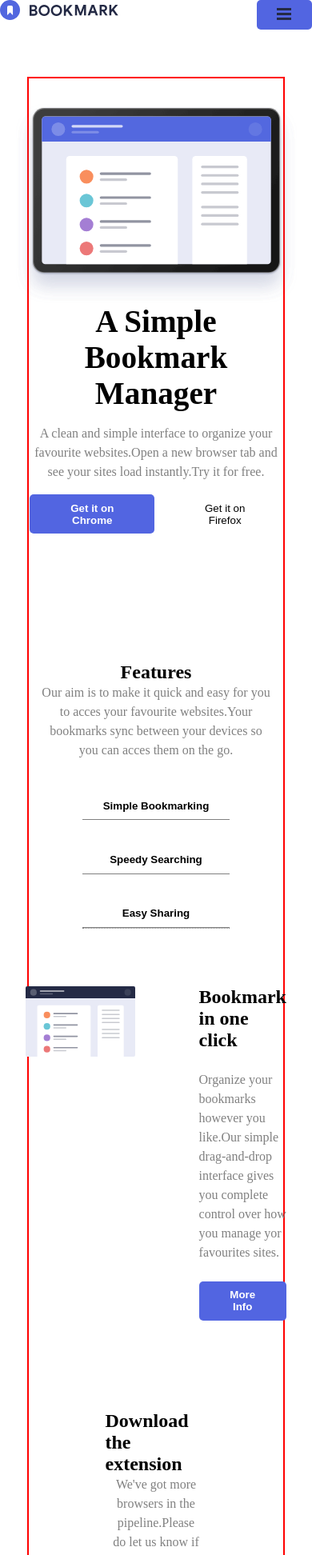
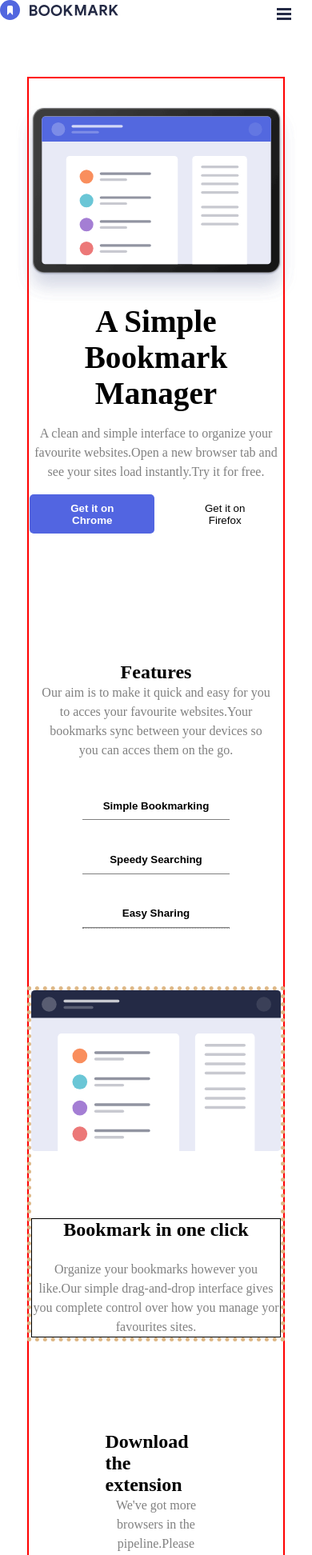
Before and after one commit to MSG-DEVELOPER/ITACADEMY-S5-REACT_BASIC, a React (Vite) app: page / in a window 390 px wide. Shown: the top 1944 px of the page at 80% size. Built offline with nearby package versions, Linux system fonts and the light colour scheme.

Commit message:
QueryFeatures terminado. Contenido y pestañas adaptables

```diff
--- a/src/components/atoms/Button/Button.tsx
+++ b/src/components/atoms/Button/Button.tsx
@@ -2,7 +2,7 @@ import css from'./Button.module.css'
 
 interface buttonProps{
 
-    children:string;
+    children:string | React.ReactElement<HTMLImageElement>;
     clas?: keyof typeof css;
     callback?: ()=>void;
 
--- a/src/components/molecules/Features/Bookmarking/Bookmarking.module.css
+++ b/src/components/molecules/Features/Bookmarking/Bookmarking.module.css
@@ -1,16 +1,41 @@
-.container{
+.container {
     display: flex;
     gap: 5rem;
+    border: 5px dotted burlywood;
 }
 
-.image{
+.image {
     width: 35vw;
 }
 
-.featuresContent{
+.featuresContent {
     display: flex;
     flex-direction: column;
     gap: 1.5rem;
     justify-content: center;
     align-items: flex-start;
+    border: 1px black solid;
+
 }
+
+
+@media(max-width:480px) {
+    .container {
+        flex-direction: column;
+    }
+
+    .image{
+        width:80vw;
+    }
+
+    .featuresContent {
+        align-items: center;
+        >p{
+            text-align: center;
+        }
+
+        >Button{
+           display: none;
+        }
+    }
+}
--- a/src/components/molecules/Features/Searching/Searching.module.css
+++ b/src/components/molecules/Features/Searching/Searching.module.css
@@ -15,3 +15,24 @@
     justify-content: center;
     align-items: flex-start;
 }
+
+@media(max-width:480px) {
+    .container {
+        flex-direction: column;
+    }
+
+    .image{
+        width:80vw;
+    }
+
+    .featuresContent {
+        align-items: center;
+        >p{
+            text-align: center;
+        }
+
+        >Button{
+           display: none;
+        }
+    }
+}
--- a/src/components/molecules/Features/Sharing/Sharing.module.css
+++ b/src/components/molecules/Features/Sharing/Sharing.module.css
@@ -15,3 +15,24 @@
     justify-content: center;
     align-items: flex-start;
 }
+
+@media(max-width:480px) {
+    .container {
+        flex-direction: column;
+    }
+
+    .image{
+        width:80vw;
+    }
+
+    .featuresContent {
+        align-items: center;
+        >p{
+            text-align: center;
+        }
+
+        >Button{
+           display: none;
+        }
+    }
+}
--- a/src/components/molecules/NavbarHeader/NavbarHeader.tsx
+++ b/src/components/molecules/NavbarHeader/NavbarHeader.tsx
@@ -28,9 +28,9 @@ function NavbarHeader() {
         </div>
 
           <div className={css.iconHamburgerMenu}>
-          <span><button onClick={hamburguerClicked}><img src="/icon-hamburger.svg" alt="menu con icono hamburguesa" /></button></span>
-          <span></span>
-          <span></span>
+          <span>
+            <Button clas="navbar" callback={hamburguerClicked}><img src="/icon-hamburger.svg" alt="menu con icono hamburguesa" /></Button>
+          </span>
         </div>
 
         </header>
```
